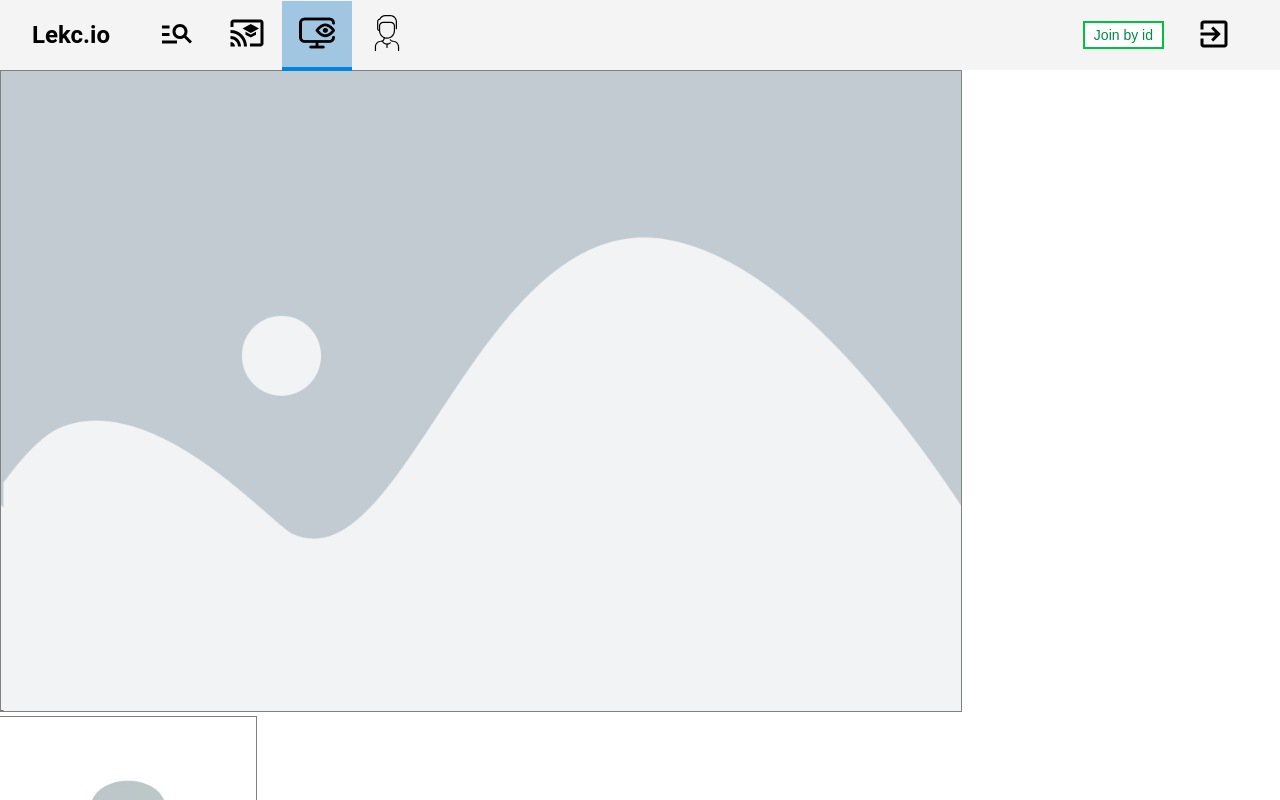
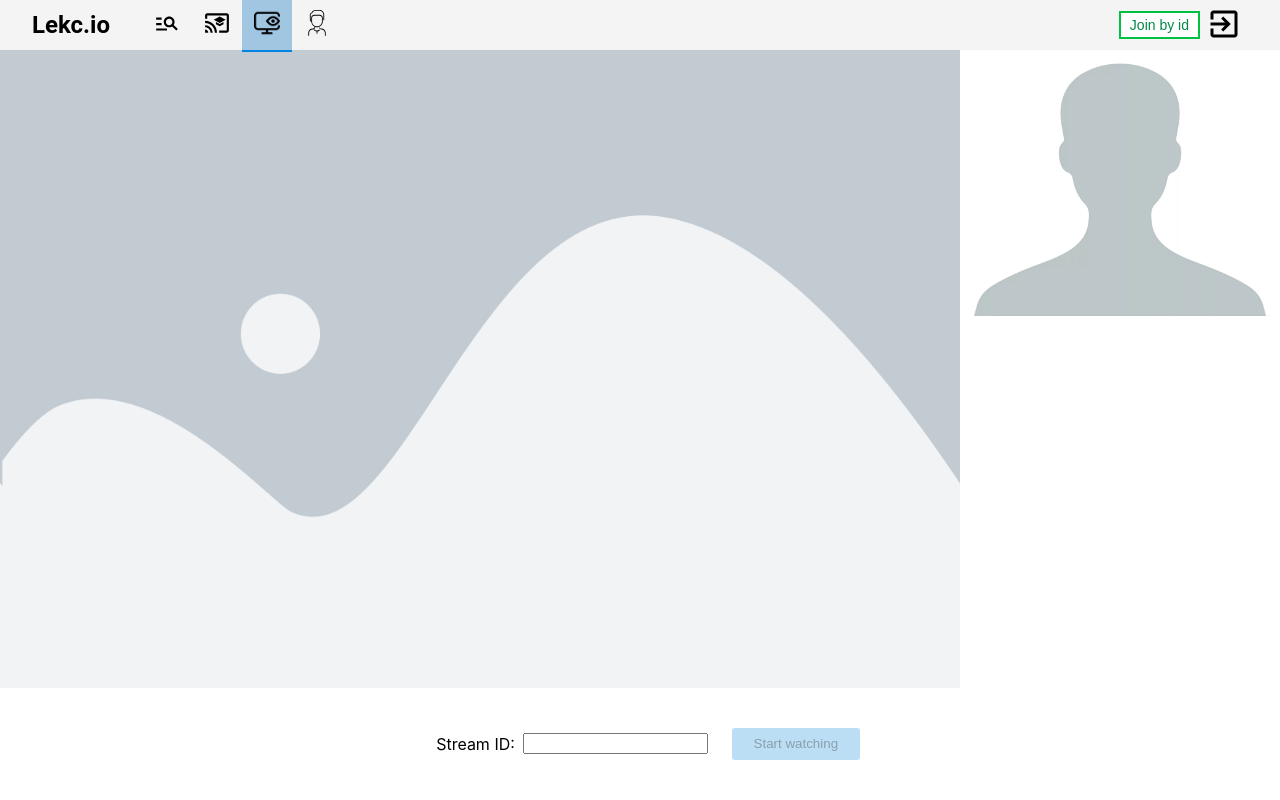
Before and after one commit to kekasquad/lekc.io, a React (Create React App) app in the folder frontend/: page /stream-viewer in a window 1280 px wide. Shown: the top 800 px of the page. Built offline with nearby package versions, Linux system fonts and the light colour scheme.

Commit message:
Layout improvements

```diff
--- a/frontend/src/App/App.css
+++ b/frontend/src/App/App.css
@@ -1,6 +1,9 @@
 .App {
     width: 100%;
     height: 100vh;
+    margin: 0;
+    padding: 0;
+    box-sizing: border-box;
     display: flex;
     justify-content: center;
     align-items: flex-start;
--- a/frontend/src/Chat/Chat.css
+++ b/frontend/src/Chat/Chat.css
@@ -1,6 +1,6 @@
 .Chat-component {
     width: 100%;
-    height: 100%;
+    /*height: 100%;*/
 }
 
 .Chat-messages_block {
--- a/frontend/src/NavBar/NavBar.css
+++ b/frontend/src/NavBar/NavBar.css
@@ -3,7 +3,7 @@
 .navbar {
     background-color: var(--light-light-grey);
     width: 100%;
-    height: 70px;
+    height: 50px;
     display: inline-flex;
     justify-content: space-between;
     flex-direction: row;
@@ -38,26 +38,27 @@ h1 {
 
 .tab {
     cursor: pointer;
-    width: 70px;
-    height: 70px;
+    width: 50px;
+    height: 52px;
 }
 
 .btn_icon {
     border: none;
-    padding: 12px 16px;
+    /*padding: 12px 16px;*/
     margin: 0;
     cursor: pointer;
     background-color: #00000000;
 }
 
-.tab img {
-    width: 36px;
-    height: 36px;
+.tab img, .tab svg {
+    width: 26px;
+    height: 26px;
+    vertical-align: center;
 }
 
 .tab_active {
     background-color: var(--active-tab-blue);
-    border-bottom:4px solid var(--dark-blue);
+    border-bottom: 2px solid var(--dark-blue);
 }
 
 .btn_join {
@@ -113,7 +114,7 @@ h1 {
 .modal_join {
     background-color: var(--light-light-grey);
     position: absolute;
-    top: 70px;
+    top: 50px;
     right: 0px;
     width: 25%;
     height: 30%;
--- a/frontend/src/StreamPresenter/StreamPresenter.css
+++ b/frontend/src/StreamPresenter/StreamPresenter.css
@@ -1,37 +1,51 @@
-.kek {
+.StreamPresenter-window_container, .StreamPresenter-component, .StreamPresenter-control_buttons_group,
+.StreamPresenter-side_block, #StreamPresenter-screen_video, #StreamPresenter-webcam_video,
+.StreamPresenter-chat_block {
     width: 100%;
+    height: 100%;
+}
+
+.StreamPresenter-window_container {
+    display: grid;
+    grid-template-rows: 50px 1fr;
 }
 
 .StreamPresenter-component {
-    height: 100%;
-    margin: 0;
+    display: grid;
+    grid-template-rows: minmax(0, 85%) 15%;
+}
+
+.StreamPresenter-main_area {
+    min-height: 0;
+    width: 100%;
+    display: grid;
+    grid-template-columns: 75% 25%;
+    grid-template-rows: minmax(0, 1fr);
 }
 
 .StreamPresenter-control_buttons_group {
-    margin: 0 auto;
-    width: 100%;
+    margin: 0;
     display: flex;
     align-items: center;
     justify-content: center;
 }
 
-button {
-    margin: 1rem;
+.StreamPresenter-side_block {
+    display: grid;
+    grid-template-rows: 5fr 7fr;
 }
 
 #StreamPresenter-screen_video {
-    width: 75vw;
-    height: 80vh;
-    border: 1px solid grey;
-    object-fit: cover
+    background-image: url('../assets/stream-screen-placeholder.png');
+    background-size: cover;
+    background-position: center;
 }
 
 #StreamPresenter-webcam_video {
-    width: 20vw;
-    height: 35vh;
-    border: 1px solid grey;
-    border-left: none;
-    vertical-align: top;
+    background-image: url('../assets/stream-webcam-placeholder.png');
+    background-size: auto 100%;
+    background-position: center;
+    background-repeat: no-repeat;
 }
 
 .StreamPresenter-stream_id_block {
--- a/frontend/src/StreamPresenter/StreamPresenter.tsx
+++ b/frontend/src/StreamPresenter/StreamPresenter.tsx
@@ -60,7 +60,7 @@ export default class StreamPresenter extends React.Component<IProps, IState> {
         if (this.state.stream) {
             await this.state.stream.startPresenter();
         } else {
-            const socket: Socket = this.state.socket || io(`wss://localhost:4000`);
+            const socket: Socket = this.state.socket || io(`wss://192.168.1.101:4000`);
             const screenVideo: HTMLVideoElement =
                 document.querySelector('#StreamPresenter-screen_video') as HTMLVideoElement;
             const webcamVideo: HTMLVideoElement =
@@ -131,18 +131,18 @@ export default class StreamPresenter extends React.Component<IProps, IState> {
 
     render(): JSX.Element {
         return (
-            <div className="kek">
+            <div className='StreamPresenter-window_container'>
                 <NavBar currentItem={1}/>
                 <div className="StreamPresenter-component">
-                    <video id='StreamPresenter-screen_video' autoPlay={true} poster={streamScreenPlaceholder}></video>
-                    <div>
-                        <video id='StreamPresenter-webcam_video' autoPlay={true} poster={streamWebcamPlaceholder}></video>
-                        {
-                            this.state.stream && this.state.socket ?
-                                <div className='StreamPresenter-chat_block'>
-                                    <Chat socket={this.state.socket} streamId={this.state.streamId}/>
-                                </div> : ''
-                        }
+                    <div className='StreamPresenter-main_area'>
+                        <video id='StreamPresenter-screen_video' autoPlay={true}></video>
+                        <div className='StreamPresenter-side_block'>
+                            <video id='StreamPresenter-webcam_video' autoPlay={true}></video>
+                            <div className='StreamPresenter-chat_block'>
+                                { this.state.stream && this.state.socket ?
+                                        <Chat socket={this.state.socket} streamId={this.state.streamId}/> : '' }
+                            </div>
+                        </div>
                     </div>
 
                     <div className='StreamPresenter-control_buttons_group'>
--- a/frontend/src/StreamViewer/StreamViewer.css
+++ b/frontend/src/StreamViewer/StreamViewer.css
@@ -1,38 +1,51 @@
-.kek {
+.StreamViewer-window_container, .StreamViewer-component, .StreamViewer-control_buttons_group,
+.StreamViewer-side_block, #StreamViewer-screen_video, #StreamViewer-webcam_video,
+.StreamViewer-chat_block {
     width: 100%;
+    height: 100%;
+}
+
+.StreamViewer-window_container {
+    display: grid;
+    grid-template-rows: 50px 1fr;
 }
 
 .StreamViewer-component {
-    height: 100%;
+    display: grid;
+    grid-template-rows: minmax(0, 85%) 15%;
+}
+
+.StreamViewer-main_area {
+    min-height: 0;
     width: 100%;
-    margin: 0;
+    display: grid;
+    grid-template-columns: 75% 25%;
+    grid-template-rows: minmax(0, 1fr);
 }
 
 .StreamViewer-control_buttons_group {
-    margin: 0 auto;
-    width: 100%;
+    margin: 0;
     display: flex;
     align-items: center;
     justify-content: center;
 }
 
-button {
-    margin: 1rem;
+.StreamViewer-side_block {
+    display: grid;
+    grid-template-rows: 5fr 7fr;
 }
 
 #StreamViewer-screen_video {
-    width: 75vw;
-    height: 80vh;
-    border: 1px solid grey;
-    object-fit: cover;
+    background-image: url('../assets/stream-screen-placeholder.png');
+    background-size: cover;
+    background-position: center;
 }
 
 #StreamViewer-webcam_video {
-    width: 20vw;
-    height: 35vh;
-    border: 1px solid grey;
-    border-left: none;
-    vertical-align: top;
+    background-image: url('../assets/stream-webcam-placeholder.png');
+    background-size: auto 100%;
+    background-position: center;
+    background-repeat: no-repeat;
 }
 
 .StreamViewer-stream_id_block {
--- a/frontend/src/StreamViewer/StreamViewer.tsx
+++ b/frontend/src/StreamViewer/StreamViewer.tsx
@@ -55,7 +55,7 @@ export default class StreamViewer extends React.Component<IProps, IState> {
         if (this.state.stream) {
             await this.state.stream.startViewer();
         } else {
-            const socket: Socket = this.state.socket || io(`wss://localhost:4000`);
+            const socket: Socket = this.state.socket || io(`wss://192.168.1.101:4000`);
             const screenVideo: HTMLVideoElement = document.querySelector('#StreamViewer-screen_video') as HTMLVideoElement;
             const webcamVideo: HTMLVideoElement = document.querySelector('#StreamViewer-webcam_video') as HTMLVideoElement;
 
@@ -95,18 +95,18 @@ export default class StreamViewer extends React.Component<IProps, IState> {
 
     render(): JSX.Element {
         return (
-            <div className="kek">
+            <div className='StreamViewer-window_container'>
                 <NavBar currentItem={2}/>
                 <div className="StreamViewer-component">
-                    <video id='StreamViewer-screen_video' autoPlay={true} poster={streamScreenPlaceholder}></video>
-                    <div>
-                        <video id='StreamViewer-webcam_video' autoPlay={true} poster={streamWebcamPlaceholder}></video>
-                        {
-                            this.state.stream && this.state.socket ?
-                                <div className='StreamViewer-chat_block'>
-                                    <Chat socket={this.state.socket} streamId={this.state.streamIdInputValue}/>
-                                </div> : ''
-                        }
+                    <div className='StreamPresenter-main_area'>
+                        <video id='StreamViewer-screen_video' autoPlay={true}></video>
+                        <div className='StreamViewer-side_block'>
+                            <video id='StreamViewer-webcam_video' autoPlay={true}></video>
+                            <div className='StreamViewer-chat_block'>
+                                { this.state.stream && this.state.socket ?
+                                    <Chat socket={this.state.socket} streamId={this.state.streamIdInputValue}/> : '' }
+                            </div>
+                        </div>
                     </div>
 
                     <div className='StreamViewer-control_buttons_group'>
```
